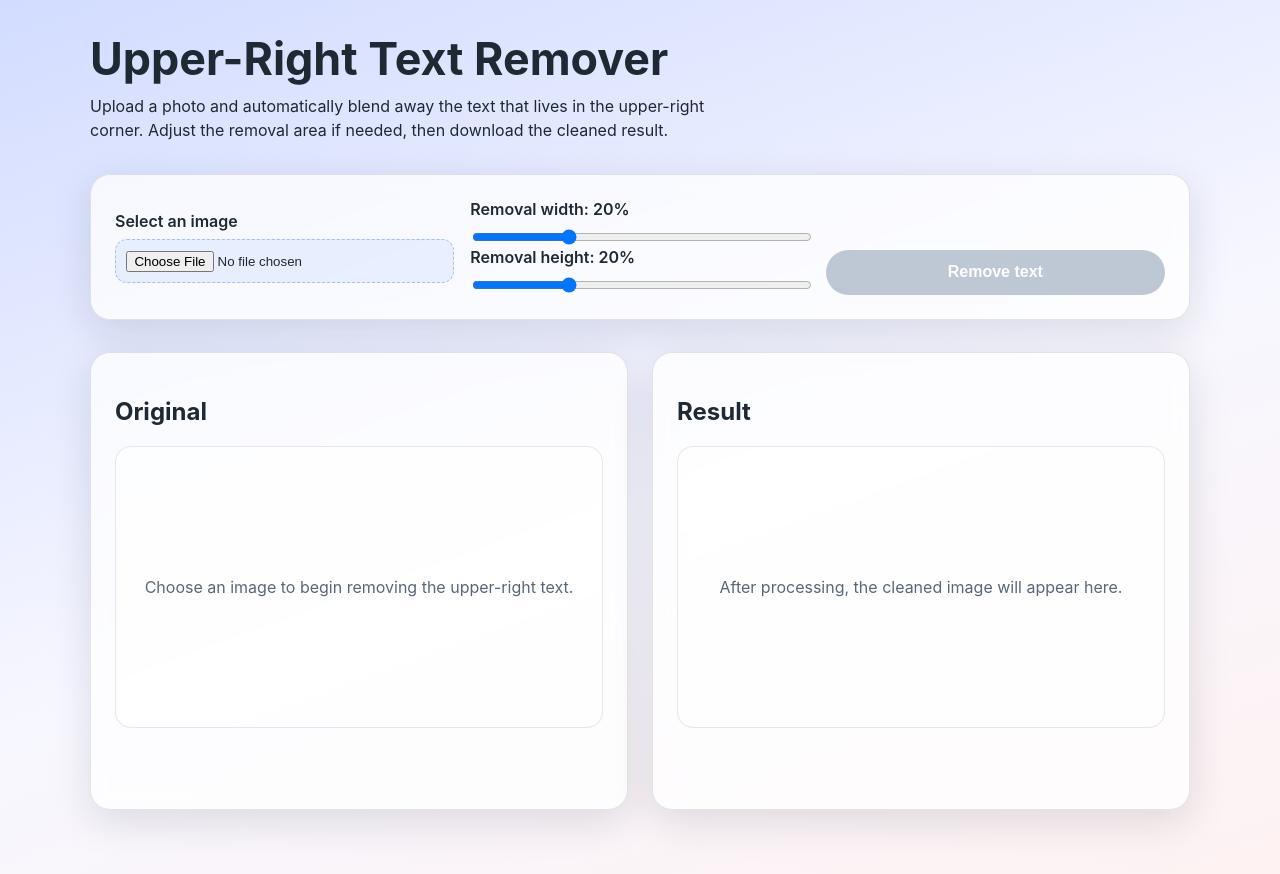
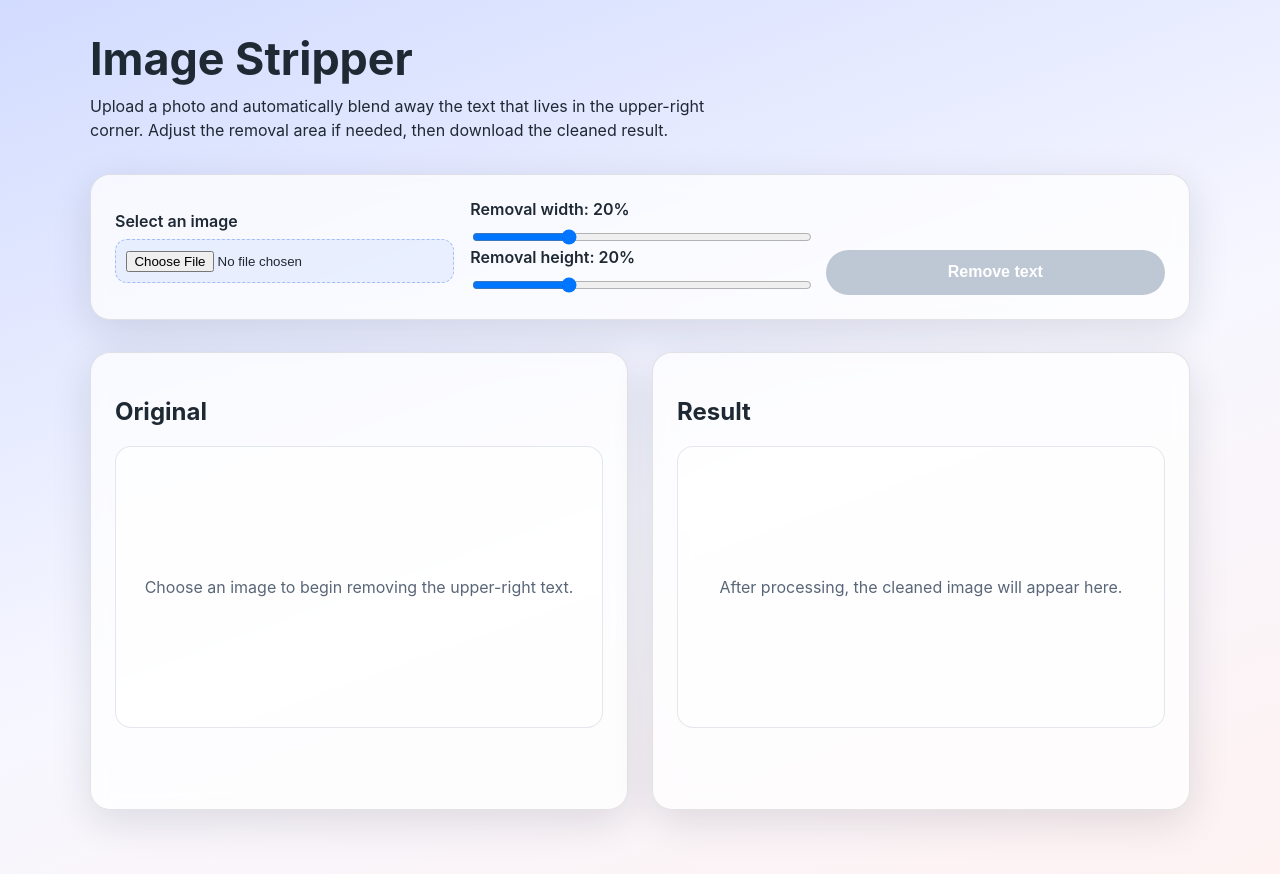
Before and after one commit to acsformyard-alt/form-app, a plain HTML site: page index.html in a window 1280 px wide. Drawn offline with Linux system fonts and the light colour scheme.

Commit message:
Update index.html

```diff
--- a/index.html
+++ b/index.html
@@ -3,13 +3,13 @@
   <head>
     <meta charset="UTF-8" />
     <meta name="viewport" content="width=device-width, initial-scale=1.0" />
-    <title>Text Remover - Upper Right Corner</title>
+    <title>Image Stripper</title>
     <link rel="stylesheet" href="styles.css" />
   </head>
   <body>
     <main class="app">
       <header class="app__header">
-        <h1>Upper-Right Text Remover</h1>
+        <h1>Image Stripper</h1>
         <p>
           Upload a photo and automatically blend away the text that lives in the
           upper-right corner. Adjust the removal area if needed, then download
```
